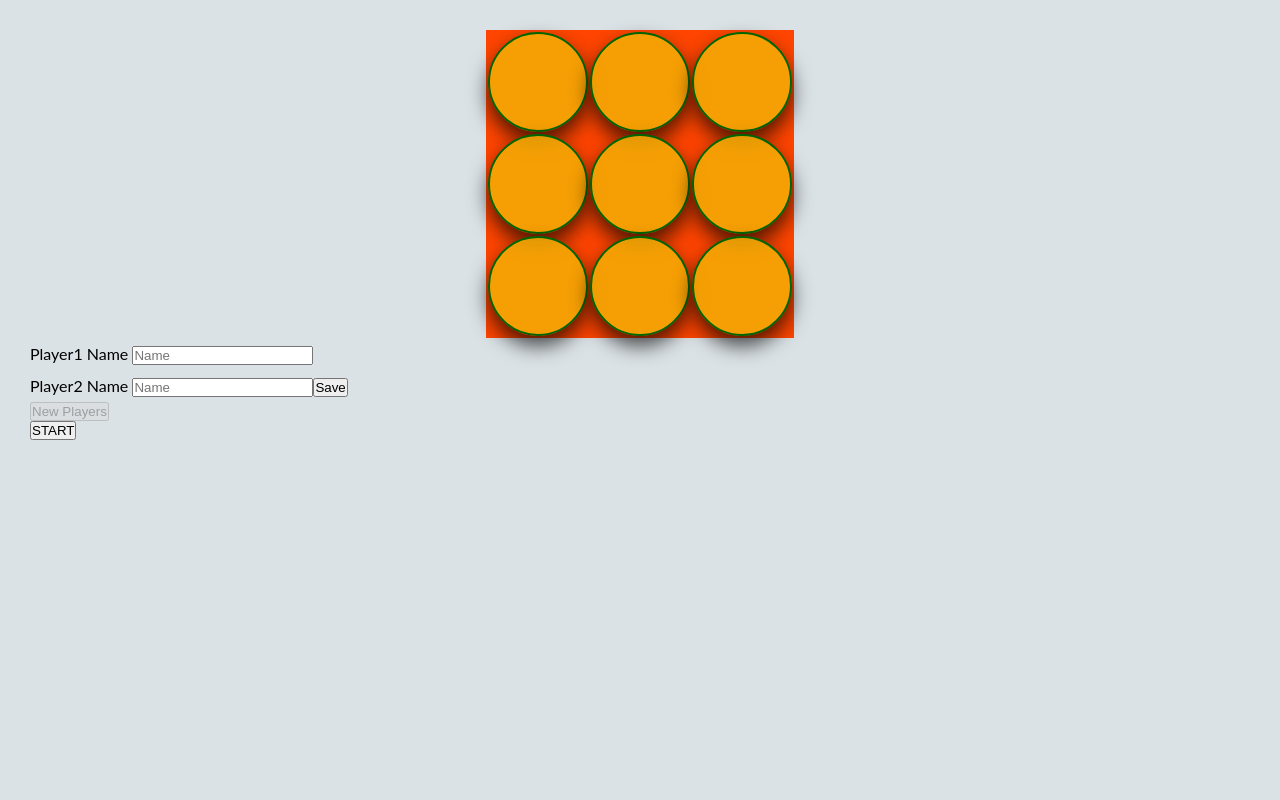
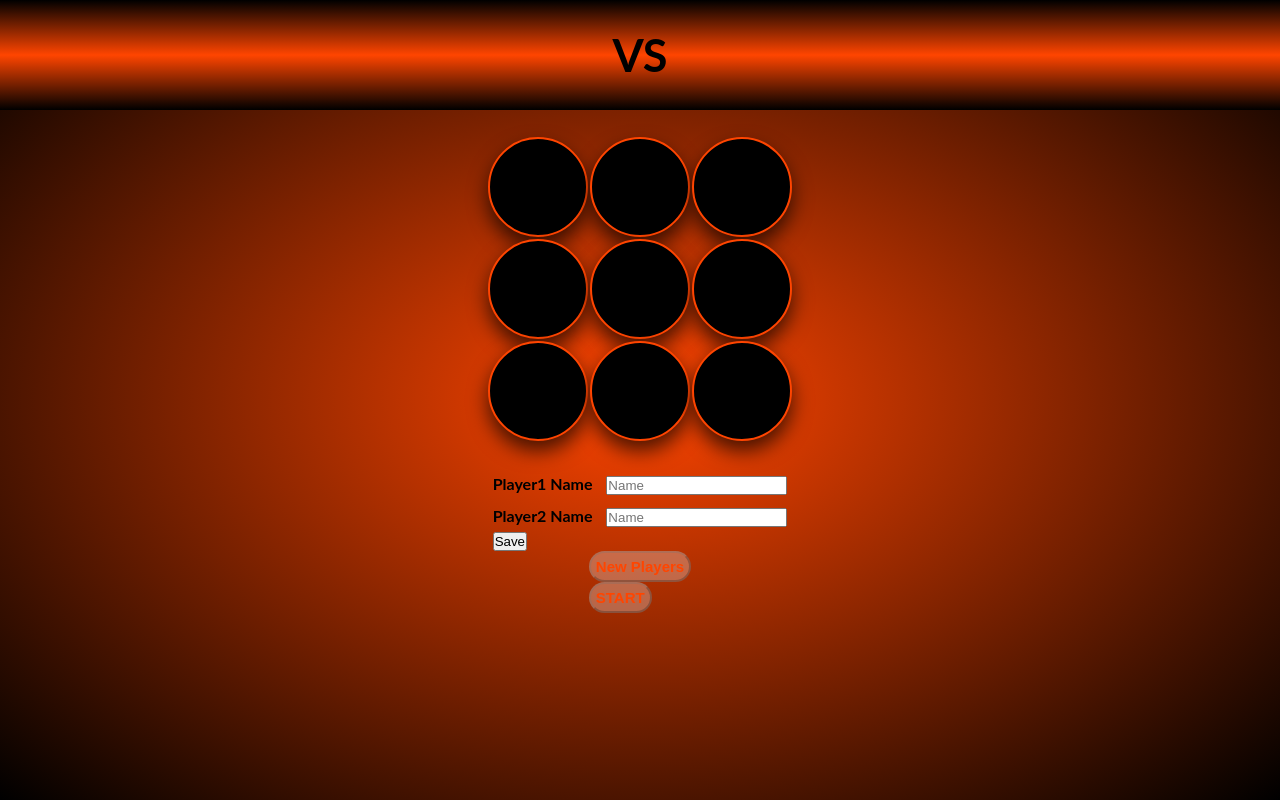
Before and after one commit to queeksm/JSTic-Tac-Toe, a plain HTML site: page index.html in a window 1280 px wide. Both pictures are taken after a click on the button "New Players". Drawn offline with Linux system fonts and the light colour scheme.

Commit message:
major styling changes and some quality of life additions

```diff
--- a/css/styles.css
+++ b/css/styles.css
@@ -16,11 +16,31 @@ body {
     font-size: 1.6rem;
     line-height: 2;
 
-    background-color: rgba(131, 153, 168, 0.281);
-    padding: 3rem;
+    background-image: radial-gradient(orangered,black);
+
     box-sizing: border-box;
 }
 
+label {
+  padding-right: 10px;
+  font-weight: bold;
+}
+
+.newPlayersButton {
+  padding: 5px;
+  border-radius: 20px;
+  color: orangered;
+  font-weight: bold;
+  font-size: 15px;
+}
+
+.StartButton {
+  padding: 5px;
+  border-radius: 20px;
+  color: orangered;
+  font-weight: bold;
+  font-size: 15px;
+}
 
 #boardDiv{
   display: flex;
@@ -28,10 +48,7 @@ body {
   align-items: center;
   align-content: center;
   justify-content: center;
-}
 
-#board-table {
-  background-color: orangered;
 }
 
 .cell {
@@ -46,8 +63,44 @@ body {
   color: rgba(246, 248, 244, 0.761);
   vertical-align: middle;
   padding-top: 1rem;
-  border-color: darkgreen;
-  background-color: rgba(245, 177, 6, 0.83);
+  border-color: orangered;
+  background-color: black;
   box-shadow: 0 10px 2rem #000000b0;
   cursor: pointer;
 }
+
+.playerContainer {
+  display: flex;
+  flex-direction: row;
+  align-items: center;
+  justify-content: center;
+  padding-bottom: 10px;
+  padding-top: 10px;
+  margin-bottom: 25px;
+  background: linear-gradient(0.5turn, black, orangered, black);
+  margin-top: 0;
+
+}
+
+.playerDisplay {
+  color: black;
+  font-weight: bold;
+  padding-left: 20px;
+  padding-right: 20px;
+  font-size: 30px;
+}
+
+.versus {
+  font-weight: bold;
+  font-size: 45px;
+  height: 100%;
+  color: black;
+}
+
+.BottomContainer {
+  margin-top: 25px;
+  display: flex;
+  flex-direction: column;
+  align-items: center;
+  justify-content: center;
+}
--- a/index.html
+++ b/index.html
@@ -6,8 +6,11 @@
   <title>TIC-TAC-TOE</title>
 </head>
 <body>
-  <div id = "Player1"></div>
-  <div id = "Player2"></div>
+  <div class = "playerContainer">
+    <div id = "Player1" class = "playerDisplay"></div>
+    <div class = "versus"> VS</div>
+    <div id = "Player2" class = "playerDisplay"></div>
+  </div>
   <div id = "boardDiv">
     <table id="board-table">
       <tr>
@@ -45,10 +48,19 @@
       </tr>
     </table>
   </div>
-  <div id = "divForm"></div>
-  <div id = "divForm2"></div>
-  <div id = "buttonDiv"></div>
-  <div id = "buttonDiv2"></div>
+
+  <div class = "BottomContainer">
+    <div class = "PlayersForms">
+      <div id = "divForm"></div>
+      <div id = "divForm2"></div>
+      <div id = "saveButtonDiv"></div>
+    </div>
+    <div class = "buttons">
+      <div id = "buttonDiv"></div>
+      <div id = "buttonDiv2"></div>
+    </div>
+  </div>
+
 </body>
 <script src="scripts/index.js"></script>
 </html>
--- a/scripts/index.js
+++ b/scripts/index.js
@@ -77,14 +77,17 @@ function playerCapture(evt) {
 
   // add to table
   document.getElementById("buttonDiv").remove();
+  document.getElementById("saveButtonDiv").remove();
   document.getElementById(`myPlayerForm-1`).innerHTML = "";
   document.getElementById(`myPlayerForm-2`).innerHTML = "";
+  document.getElementById('StartGameButton').disabled = false;
   divForm.innerHTML = '';
+
   const playerDiv1 = document.getElementById('Player1');
   const playerDiv2 = document.getElementById('Player2');
 
-  playerDiv1.innerHTML = `Welcome ${player1.name}, your symbol is ${player1.token}`;
-  playerDiv2.innerHTML = `Welcome ${player2.name}, your symbol is ${player2.token}`;
+  playerDiv1.innerHTML = `${player1.name}, You're ${player1.token}`;
+  playerDiv2.innerHTML = `${player2.name}, You're ${player2.token}`;
 }
 
 const formRender = (formDiv, PNumber ) => {
@@ -105,14 +108,17 @@ const formRender = (formDiv, PNumber ) => {
   playerName.setAttribute('placeholder', 'Name');
   newPlayerForm.appendChild(playerName);
 
+  const saveButtonDiv = document.getElementById('saveButtonDiv');
+
   if (PNumber == 2) {
-  const submitButton = document.createElement('Button');
-  submitButton.addEventListener('click', playerCapture);
-  submitButton.textContent = 'Save';
-  submitButton.setAttribute('type', 'button');
-  submitButton.number = PNumber;
+    const submitButton = document.createElement('Button');
+    submitButton.addEventListener('click', playerCapture);
+    submitButton.textContent = 'Save';
+    submitButton.setAttribute('class', 'SaveButton')
+    submitButton.setAttribute('type', 'button');
+    submitButton.number = PNumber;
 
-  newPlayerForm.appendChild(submitButton);
+    saveButtonDiv.appendChild(submitButton);
   }
 }
 
@@ -131,7 +137,8 @@ const createStartButton = () => {
   buttonDiv = document.getElementById("buttonDiv");
   const submitButton = document.createElement('Button');
   submitButton.addEventListener('click', startGame);
-  submitButton.setAttribute("id","111")
+  submitButton.setAttribute("id","111");
+  submitButton.setAttribute("class", "newPlayersButton")
   submitButton.textContent = 'New Players';
   submitButton.setAttribute('type', 'button');
   buttonDiv.appendChild(submitButton);
@@ -143,9 +150,10 @@ const gameCycle = (board,players) => {
   const endGame = (message,player) => {
     if (message == "Victory") {
       window.confirm(`"You win" ${player.name}`);
-
+      document.getElementById('StartGameButton').disabled = false;
     }else {
       window.confirm("DRAW");
+      document.getElementById('StartGameButton').disabled = false;
     }
     flagContinue = false;
 
@@ -187,7 +195,6 @@ const gameCycle = (board,players) => {
       for (let j = 0; j < 3; j++) {
         let id = i + '-' + j
         const cellClick = document.getElementById(id);
-        //cellClick.addEventListener('click', playerMovement);
         cellClick.onclick = playerMovement;
         cellClick.row = i;
         cellClick.column = j;
@@ -231,7 +238,8 @@ const go = () => {
 
   players.push(player1);
   players.push(player2);
-
+  document.getElementById('StartGameButton').disabled = true;
+  document.getElementById('StartGameButton').textContent = "RESTART";
   console.log("from go proc");
   game = null;
   game = gameCycle(board,players);
@@ -244,6 +252,9 @@ const newGame = () => {
   const submitButton = document.createElement('Button');
   submitButton.addEventListener('click', go);
   submitButton.textContent = 'START';
+  submitButton.disabled = true;
+  submitButton.setAttribute('id', 'StartGameButton');
+  submitButton.setAttribute('class','StartButton')
   submitButton.setAttribute('type', 'button');
   buttonDiv.appendChild(submitButton);
 }
```
